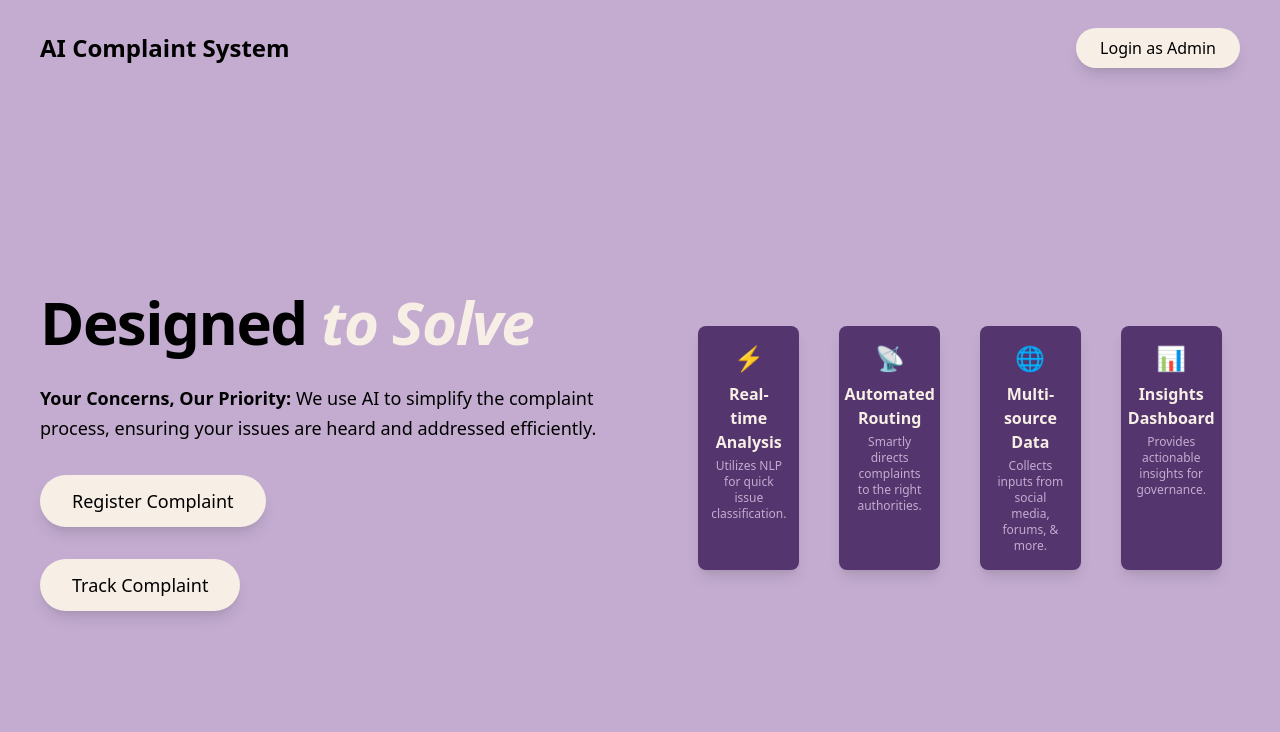
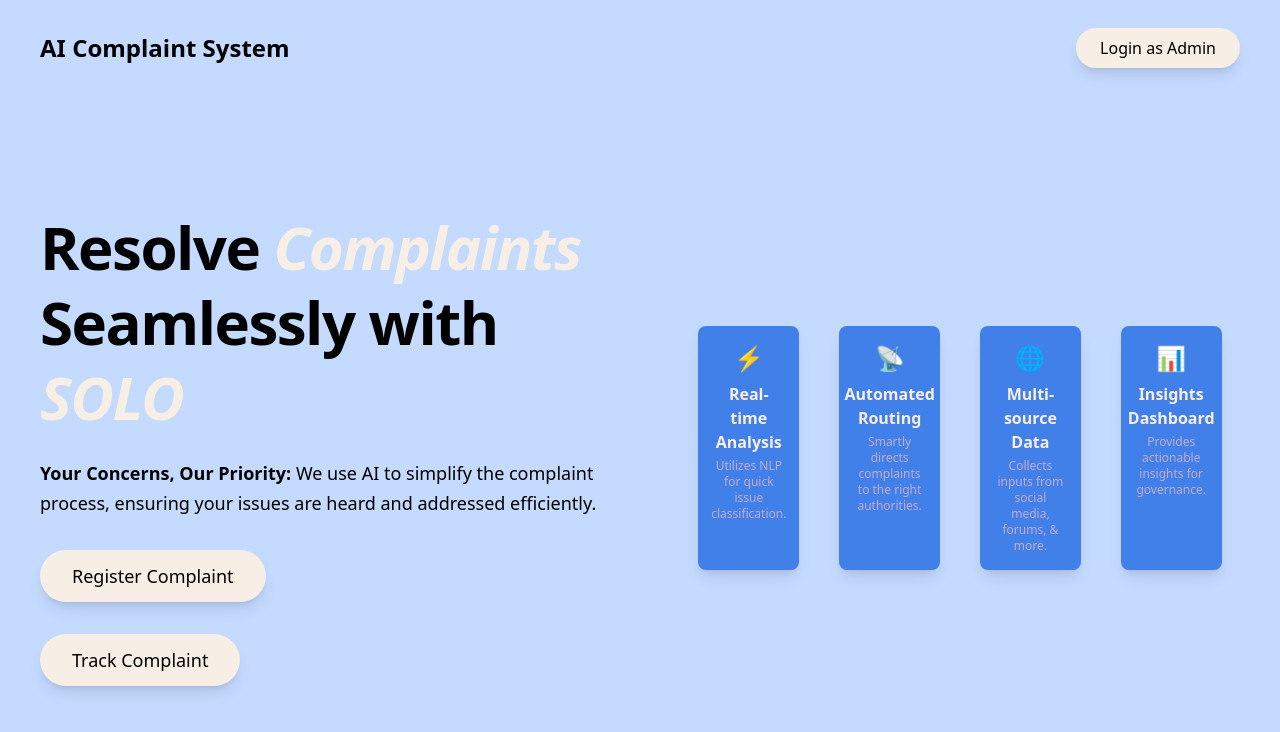
Before and after one commit to Black-Jade0/Prayatn_F, a React (Vite) app in the folder Frontend/: page / in a window 1280 px wide. Shown: the top 732 px of the page. Built offline with nearby package versions, Linux system fonts and the light colour scheme; no server answers.

Commit message:
admin update

```diff
--- a/Frontend/src/App.css
+++ b/Frontend/src/App.css
@@ -11,8 +11,8 @@ html{
   width: screen;
   max-width: 2000px;
   margin: auto;
-  --primary-color: #55356E;
-  --secondary-color: #C3ACD0;
+  --primary-color: #4280e9;
+  --secondary-color: #c4daff;
   --boom-color: #F7EFE5;
 }
 .feature-desc {
--- a/Frontend/src/Pages/Home.jsx
+++ b/Frontend/src/Pages/Home.jsx
@@ -71,9 +71,9 @@ const Home = () => {
                 <div className="w-full h-[88%] flex items-center justify-between">
                     <div className="flex flex-col justify-center items-start h-full w-1/2 box-border px-10">
                         <h1 className="text-6xl font-extrabold tracking-tight leading-tight">
-                            Designed{" "}
+                        Resolve <span className="italic text-[var(--boom-color)]">Complaints</span> Seamlessly with {" "}
                             <span className="italic text-[var(--boom-color)]">
-                                to Solve
+                            SOLO
                             </span>
                         </h1>
                         <p className="mt-6 text-lg max-w-xl leading-relaxed">
```
Also changed, not shown: 1 other file (tests, documents, lock files or other folders).
